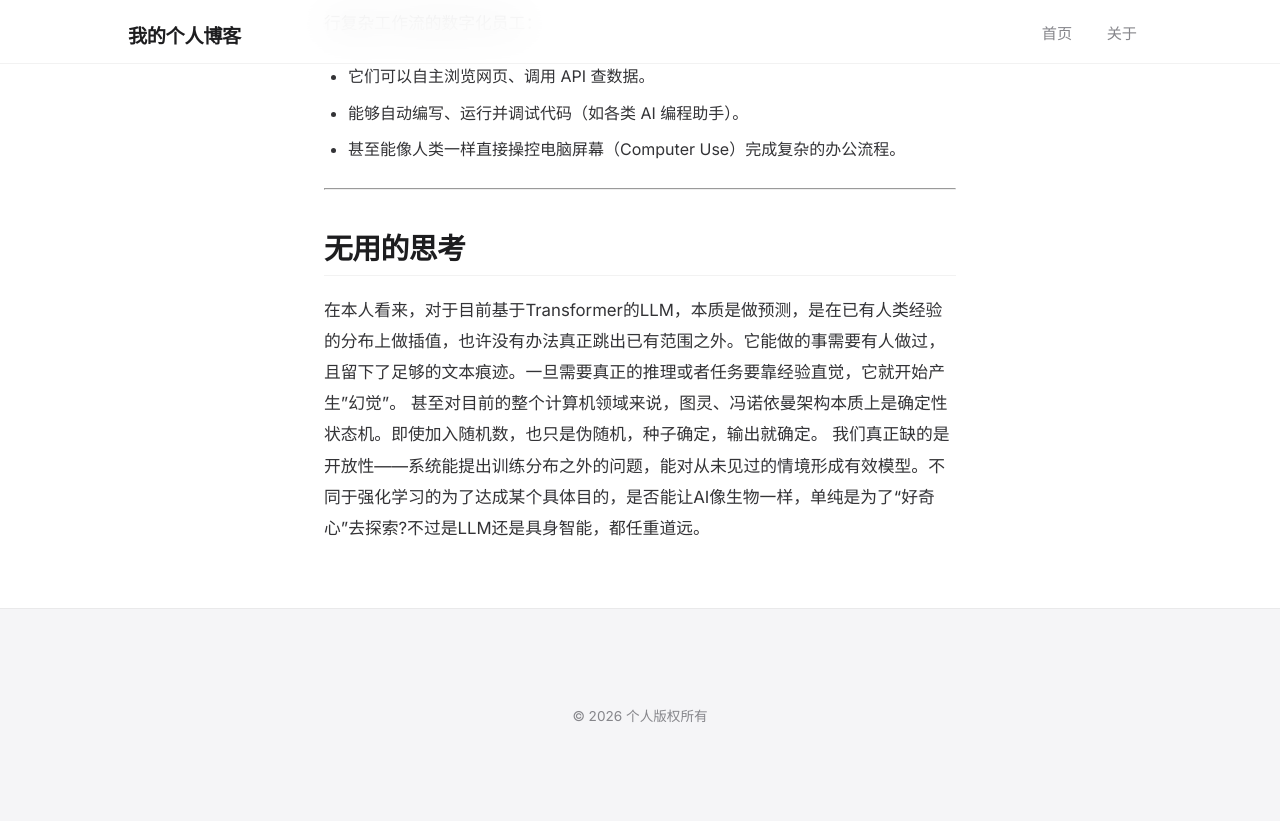
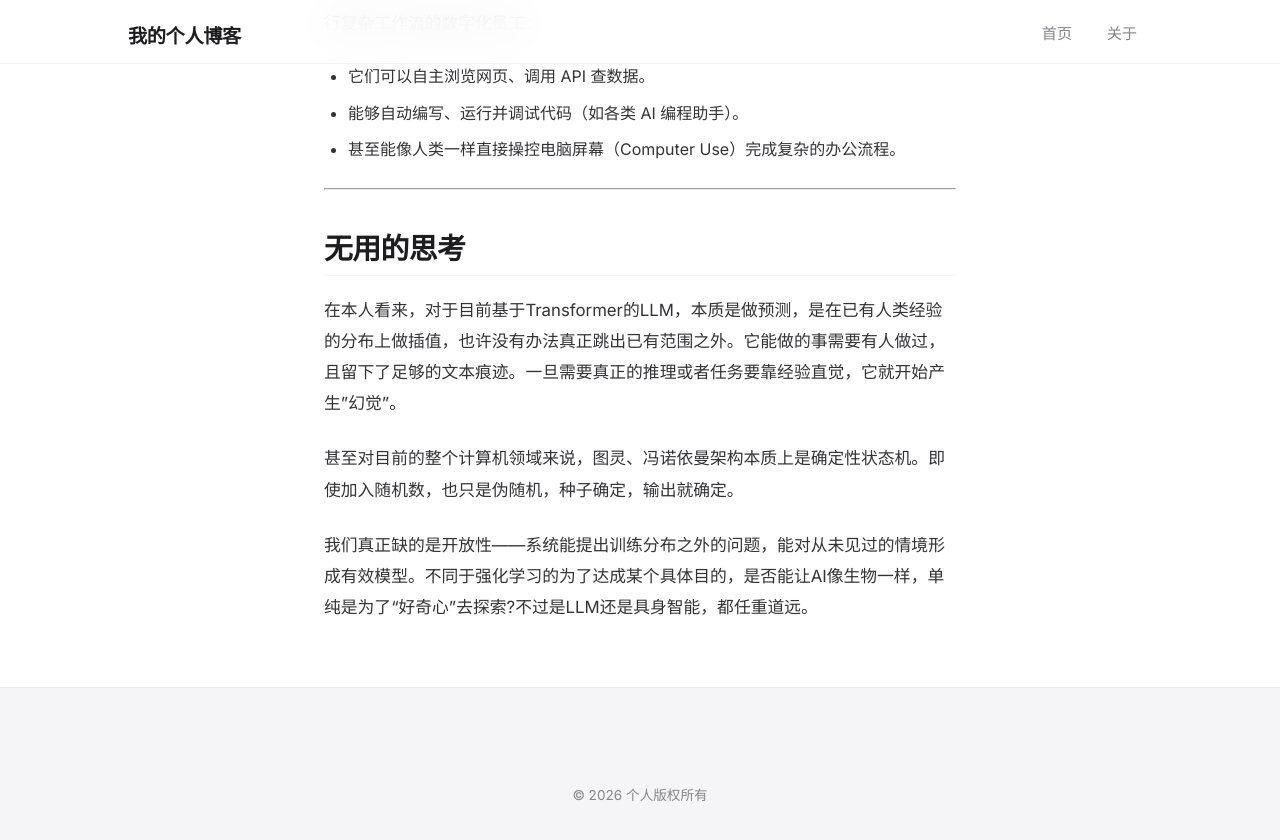
Before and after one commit to SADEYESS/blog, a Jekyll site: the page built from _posts/2026-06-26-transformer.md, in a window 1280 px wide and 900 px high, scrolled down 8134 px. Shown: the top 840 px of the window. Built offline with Jekyll 4.4.1, drawn with Linux system fonts in a browser that asks for light colours; nearby versions of some CDN libraries; some of the changed lines change nothing that is shown.

Commit message:
更新文章

```diff
--- a/_posts/2026-06-26-transformer.md
+++ b/_posts/2026-06-26-transformer.md
@@ -1,7 +1,7 @@
 ---
 layout: post
 title: "Transformer与“未来”？"
-date: 2026-02-20
+date: 2026-06-26
 ---
 # Transformer与“未来”？ <span class="animated-dot"></span>
 
@@ -179,5 +179,7 @@ smoothing通过调整真实标签的分布防止过拟合
 
 ## 无用的思考
 在本人看来，对于目前基于Transformer的LLM，本质是做预测，是在已有人类经验的分布上做插值，也许没有办法真正跳出已有范围之外。它能做的事需要有人做过，且留下了足够的文本痕迹。一旦需要真正的推理或者任务要靠经验直觉，它就开始产生"幻觉"。
+
 甚至对目前的整个计算机领域来说，图灵、冯诺依曼架构本质上是确定性状态机。即使加入随机数，也只是伪随机，种子确定，输出就确定。
+
 我们真正缺的是开放性——系统能提出训练分布之外的问题，能对从未见过的情境形成有效模型。不同于强化学习的为了达成某个具体目的，是否能让AI像生物一样，单纯是为了“好奇心”去探索?不过是LLM还是具身智能，都任重道远。
```
